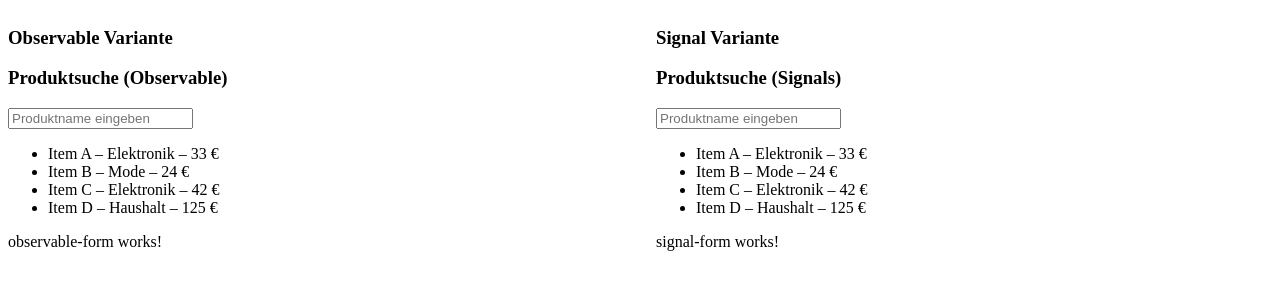
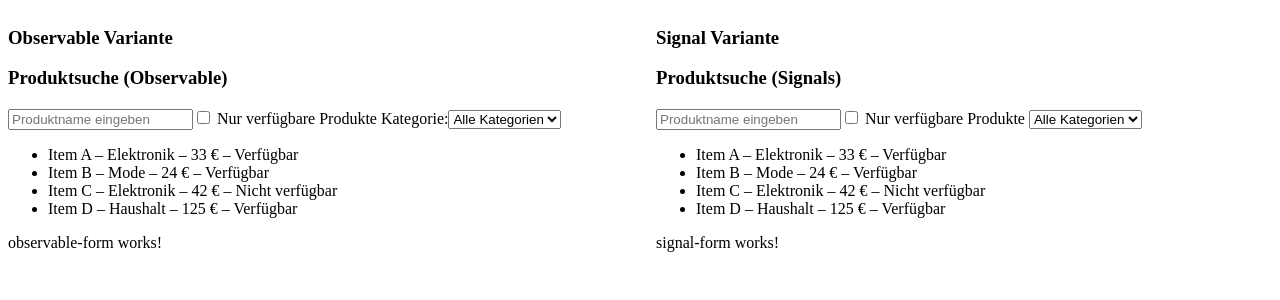
Before and after one commit to TahroO/ThesisResearch, an Angular app: page / in a window 1280 px wide. Shown: the top 300 px of the page. Built offline with nearby package versions, Linux system fonts and the light colour scheme.

Commit message:
feat(search) reworks components to be more comparable, adds additional filter options

```diff
--- a/src/app/observable-version/observable-search/observable-search.component.html
+++ b/src/app/observable-version/observable-search/observable-search.component.html
@@ -2,11 +2,29 @@
 <input
   type="text"
   placeholder="Produktname eingeben"
-  [(ngModel)]="searchInput"
-  (ngModelChange)="onSearch(searchInput)"
+  [ngModel]="searchTermSubject | async"
+  (ngModelChange)="searchTermSubject.next($event)"
 />
+<label>
+  <input
+    type="checkbox"
+    [ngModel]="availabilitySubject | async"
+    (ngModelChange) ="availabilitySubject.next($event)"
+  />
+  Nur verfügbare Produkte
+</label>
+<label for="category">Kategorie:</label>
+<select
+  id="category"
+  [ngModel]="categorySubject | async"
+  (ngModelChange)="categorySubject.next($event)"
+>
+  <option value="">Alle Kategorien</option>
+  <option *ngFor="let cat of categories" [value]="cat">{{ cat }}</option>
+</select>
 <ul>
   <li *ngFor="let product of filteredProducts$ | async">
-    {{ product.name }} – {{ product.category }} – {{ product.price }} €
+    {{ product.name }} – {{ product.category }} – {{ product.price }} € –
+    {{ product.available ? 'Verfügbar' : 'Nicht verfügbar' }}
   </li>
 </ul>
--- a/src/app/observable-version/observable-search/observable-search.component.ts
+++ b/src/app/observable-version/observable-search/observable-search.component.ts
@@ -17,27 +17,33 @@ import {FormsModule} from '@angular/forms';
 })
 export class ObservableSearchComponent implements OnInit {
   private productService = inject(ProductService);
-  private searchTermSubject = new BehaviorSubject<string>("");
+  protected searchTermSubject = new BehaviorSubject<string>("");
+  protected availabilitySubject = new BehaviorSubject<boolean>(false);
+  protected categorySubject = new BehaviorSubject<string>("");
   protected products$: Observable<Product[]> | undefined;
   protected filteredProducts$: Observable<Product[]> | undefined;
-  protected searchInput = "";
-  constructor() {
-  }
+  protected categories: string[] = [];
 
+  constructor() {};
+
+  // makes sure all data is available as this is async --> combineLatest
   ngOnInit(): void {
     this.products$ = this.productService.getProducts();
+    this.products$.subscribe(products => {
+      this.categories = [...new Set(products.map(p => p.category))];
+    });
     this.filteredProducts$ = combineLatest([
       this.products$,
-      this.searchTermSubject.pipe(startWith(""))
-    ]).pipe(map(([products, term]) =>
-        products.filter(product =>
-          product.name.toLowerCase().includes(term.toLowerCase())
+      this.searchTermSubject,
+      this.availabilitySubject,
+      this.categorySubject
+    ]).pipe(map(([products, term, onlyAvailable, selectedCategory]) =>
+        products.filter((product) =>
+          product.name.toLowerCase().includes(term.toLowerCase()) &&
+          (!onlyAvailable || product.available) &&
+          (selectedCategory === "" || product.category === selectedCategory)
         )
       )
     );
-  }
-
-  onSearch(searchTerm: string) {
-    this.searchTermSubject.next(searchTerm);
-  }
+  };
 }
--- a/src/app/signal-version/signal-search/signal-search.component.html
+++ b/src/app/signal-version/signal-search/signal-search.component.html
@@ -5,8 +5,25 @@
   [ngModel]="searchTermSignal()"
   (ngModelChange)="searchTermSignal.set($event)"
 >
+<label>
+  <input
+    type="checkbox"
+    [ngModel]="availabilitySignal()"
+    (ngModelChange)= "availabilitySignal.set($event)"
+  >
+  Nur verfügbare Produkte
+</label>
+<select
+  id="category"
+  [ngModel]="categorySignal()"
+  (ngModelChange)="categorySignal.set($event)"
+>
+  <option value="">Alle Kategorien</option>
+  <option *ngFor="let cat of categories()" [value]="cat">{{ cat }}</option>
+</select>
 <ul>
   <li *ngFor="let product of filteredProducts()">
-    {{ product.name }} – {{ product.category }} – {{ product.price }} €
+    {{ product.name }} – {{ product.category }} – {{ product.price }} € –
+    {{ product.available ? 'Verfügbar' : 'Nicht verfügbar' }}
   </li>
 </ul>
--- a/src/app/signal-version/signal-search/signal-search.component.ts
+++ b/src/app/signal-version/signal-search/signal-search.component.ts
@@ -16,17 +16,24 @@ import {FormsModule} from '@angular/forms';
 export class SignalSearchComponent {
   private productService = inject(ProductService);
   protected searchTermSignal = signal<string>("");
+  protected availabilitySignal = signal<boolean>(false);
+  protected categorySignal = signal<string>("");
   protected products = signal<Product[]>([]);
+  protected categories = signal<string[]>([]);
 
   constructor() {
     this.productService.getProducts().subscribe(products => {
       this.products.set(products);
+      this.categories.set([...new Set(products.map(p => p.category))]);
     });
   }
 
-  filteredProducts = computed(() => {
+  protected filteredProducts = computed(() => {
     const term = this.searchTermSignal().toLowerCase();
     return this.products().filter(product =>
-    product.name.toLowerCase().includes(term))
+    product.name.toLowerCase().includes(term) &&
+      (!this.availabilitySignal() || product.available) &&
+      (this.categorySignal() === "" || product.category === this.categorySignal())
+    )
   })
 }
```
